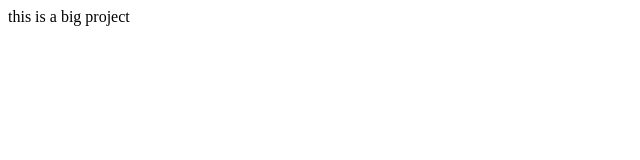
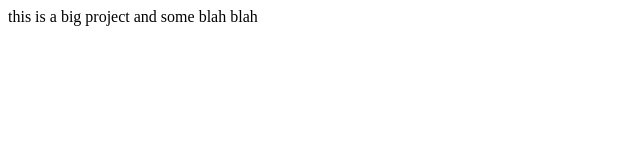
Before and after one commit to sgupta8limitless/gitsampleremote, a plain HTML site: page index.html in a window 1280 px wide. Shown: the whole page, without its empty margins (0-640 px from the left). Drawn offline with Linux system fonts and the light colour scheme.

Commit message:
Second Change

```diff
--- a/index.html
+++ b/index.html
@@ -8,7 +8,7 @@
 </head>
 <body>
 
-    this is a big project
+    this is a big project and some blah blah
 
 </body>
 </html>
```
